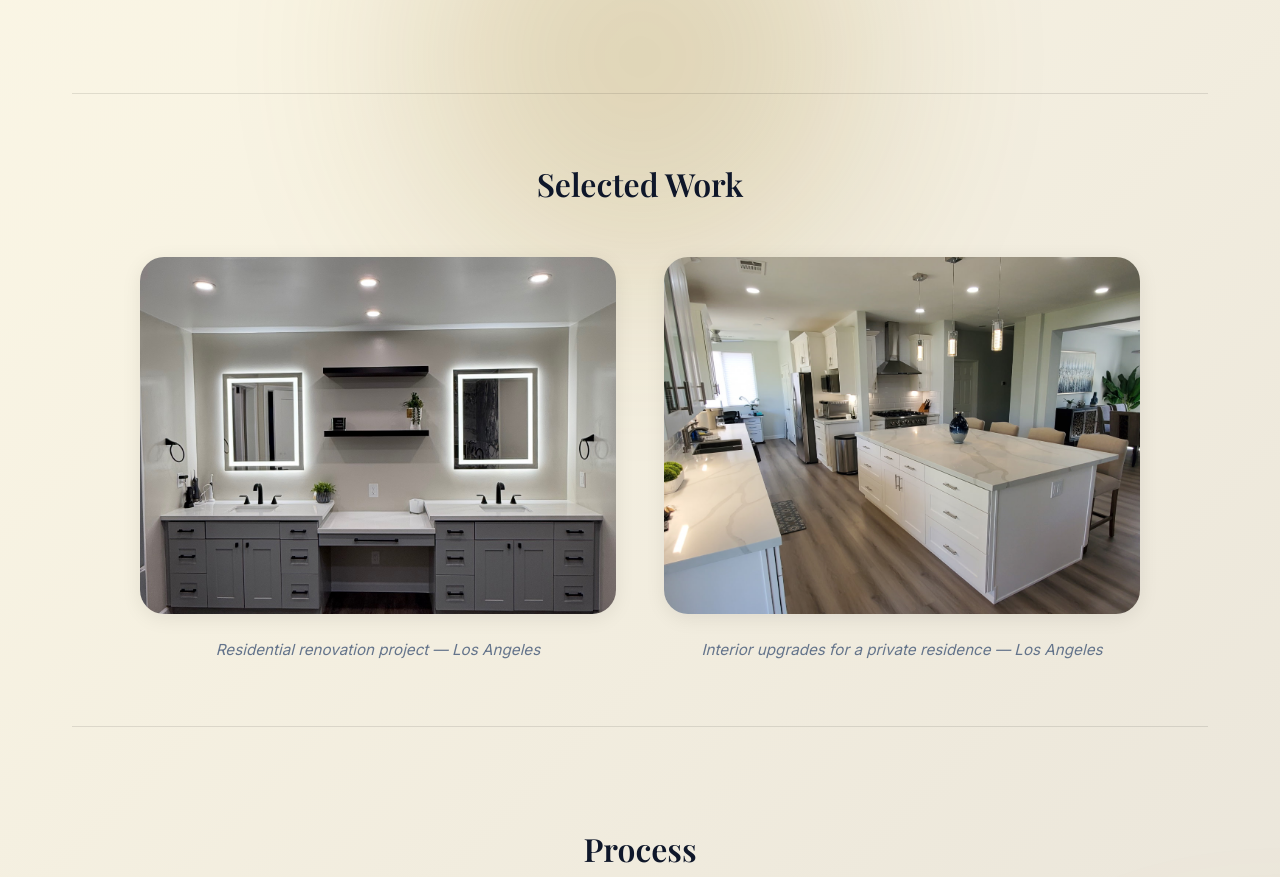
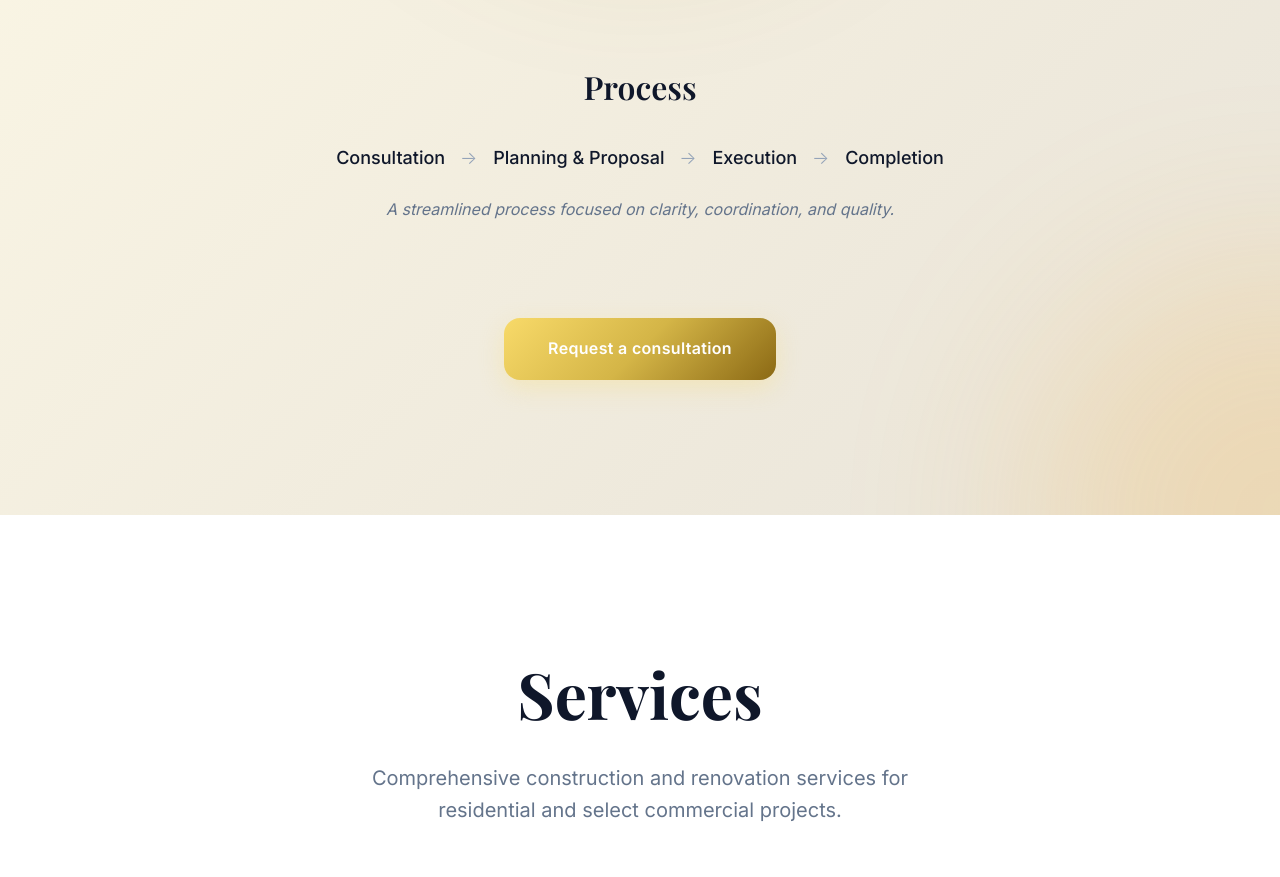
Before and after one commit to Lcedeno14/TrueLux, a website built with Vite: page index.html in a window 1280 px wide. Shown: the part 1163-2040 px from the top of the page. Built offline with nearby package versions, Linux system fonts and the light colour scheme.

Commit message:
Remove redundant Selected Work section from home page and update Work section title

```diff
--- a/index.html
+++ b/index.html
@@ -73,21 +73,6 @@
                     </div>
                     <div class="visual-item">
                         <img src="/projects/155480591355505790.JPG" alt="Finished exterior space" class="visual-image" loading="lazy">
-                    </div>
-                </div>
-            </div>
-
-            <!-- Selected Work -->
-            <div class="home-work">
-                <h2 class="work-section-title">Selected Work</h2>
-                <div class="work-preview">
-                    <div class="work-preview-item">
-                        <img src="/projects/IMG_4879.jpeg" alt="Residential renovation project" class="work-preview-image" loading="lazy">
-                        <p class="work-preview-caption">Residential renovation project — Los Angeles</p>
-                    </div>
-                    <div class="work-preview-item">
-                        <img src="/projects/4098440594837260042.JPG" alt="Interior upgrades" class="work-preview-image" loading="lazy">
-                        <p class="work-preview-caption">Interior upgrades for a private residence — Los Angeles</p>
                     </div>
                 </div>
             </div>
```
